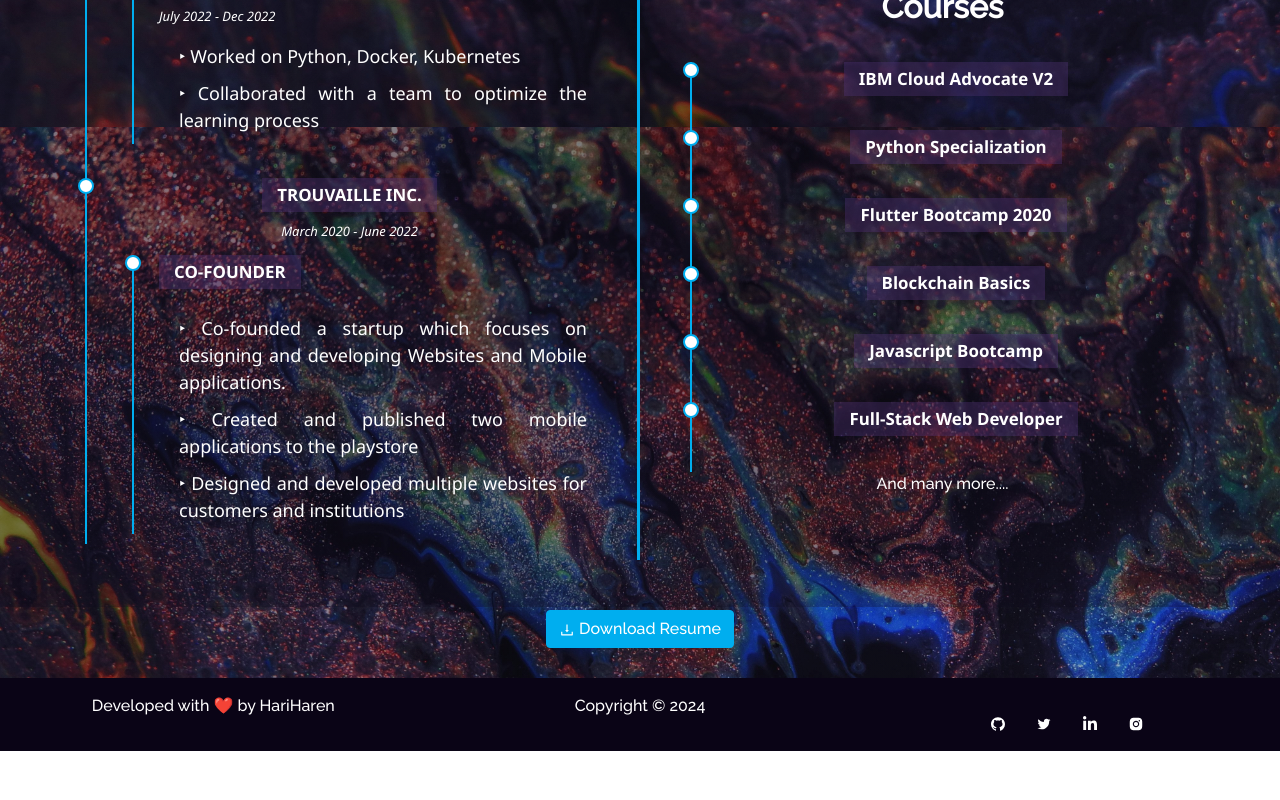
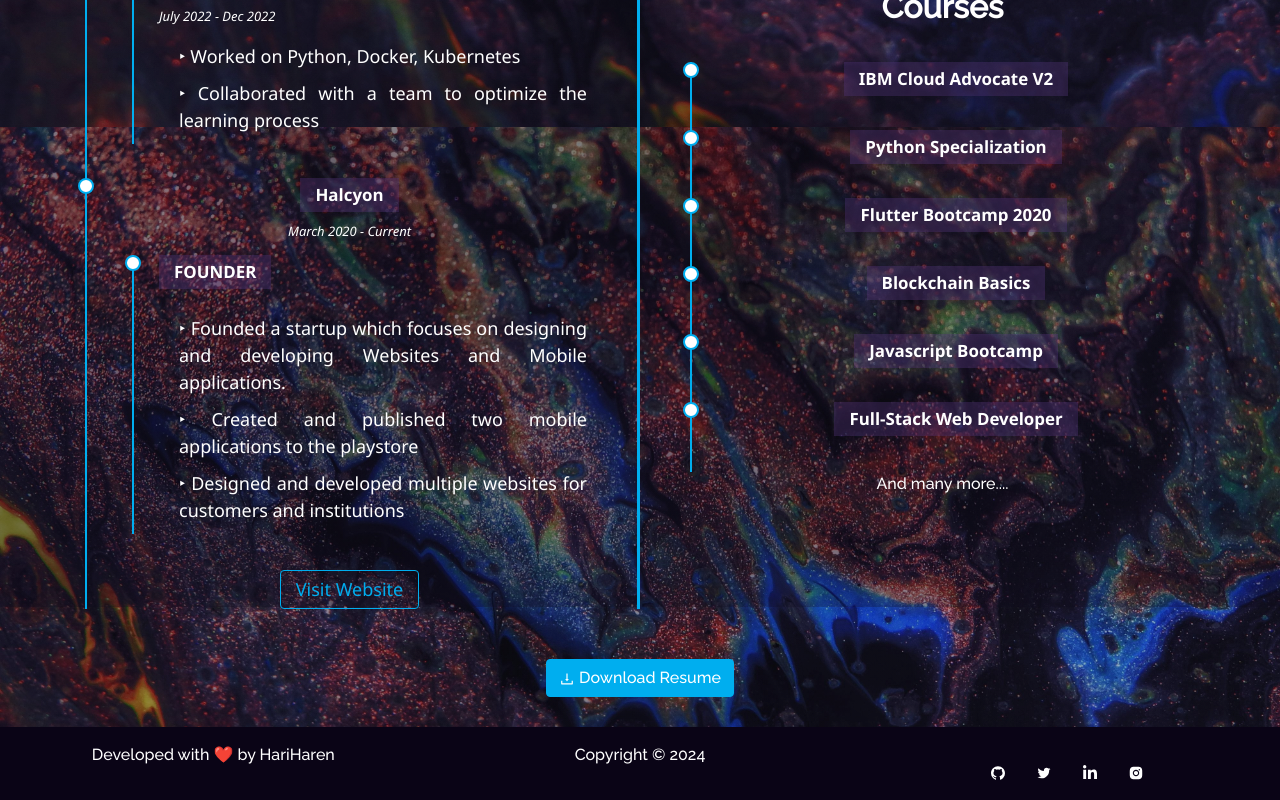
Before and after one commit to hariharen9/portfolio, a React (Create React App) app: page /resume in a window 1280 px wide. Shown: the part 1793-2593 px from the top of the page. Before the commit the page ends 2544 px from the top, so only its background shows below. Built offline with nearby package versions, Linux system fonts and the light colour scheme.

Commit message:
Updated experience

```diff
--- a/src/components/Projects/Projects.js
+++ b/src/components/Projects/Projects.js
@@ -42,7 +42,7 @@ function Projects() {
 
           <Col md={4} className="project-card">
             <ProjectCard
-              imgPath="https://play-lh.googleusercontent.com/kLxvPxrqHaFL9lljlV0mbzI3-QqK6F2VHi11LoYPJR7zvC0K3VJ7605b61xx2kWzbog=s180-rw"
+              imgPath="https://raw.githubusercontent.com/hariharen9/angst/refs/heads/master/android/app/src/main/icon-playstore.png"
               isBlog={false}
               title="Angst"
               description="Angst is your guide to reduce your mind-wandering and to feel less anxious. Our handpicked collection of ASMRs, Podcasts, Reading, Exercises, Quizzes, and Videos would help you feel less anxious and would definitely accompany you the next time when you have an anxiety attack."
@@ -63,7 +63,7 @@ function Projects() {
           </Col>
           <Col md={4} className="project-card">
             <ProjectCard
-              imgPath="https://i.imgur.com/a8eTprC.png"
+              imgPath="https://media.macphun.com/img/uploads/customer/blog/1691416474/169141676764d0f8bfd123b6.17928475.jpg?q=85&w=1680"
               isBlog={false}
               title="FOG BLOGG - Blog with ease"
               description="
--- a/src/components/Resume/Resume.js
+++ b/src/components/Resume/Resume.js
@@ -15,8 +15,7 @@ function Resume() {
           <Button
             variant="primary"
             href="https://drive.google.com/file/d/1emagYjcTNNaGeL23jY2i1icrTJSoKxGr/view?usp=sharing"
-            target="_blank"
-          >
+            target="_blank">
             <AiOutlineDownload />
             &nbsp;Download Resume&nbsp;
           </Button>
@@ -38,8 +37,7 @@ function Resume() {
           <Col
             md={6}
             className="resume-left"
-            style={{ borderRight: "3px solid rgb(0, 174, 239)" }}
-          >
+            style={{ borderRight: "3px solid rgb(0, 174, 239)" }}>
             <h3 className="resume-title">Experience</h3>
             <Resumecontent
               title="Tata Consultancy Services"
@@ -80,18 +78,19 @@ function Resume() {
               ]}
             />
             <Resumecontent
-              title="TROUVAILLE INC."
-              date="March 2020 - June 2022"
+              title="Halcyon"
+              date="March 2020 - Current"
               content={[
                 {
-                  title: "CO-FOUNDER",
+                  title: "FOUNDER",
                   content: [
-                    "Co-founded a startup which focuses on designing and developing Websites and Mobile applications.",
+                    "Founded a startup which focuses on designing and developing Websites and Mobile applications.",
                     "Created and published two mobile applications to the playstore",
                     "Designed and developed multiple websites for customers and institutions",
                   ],
                 },
               ]}
+              link="https://halcyon.netlify.app/"
             />
           </Col>
 
@@ -150,8 +149,7 @@ function Resume() {
             href={
               "https://drive.google.com/file/d/1emagYjcTNNaGeL23jY2i1icrTJSoKxGr/view?usp=sharing"
             }
-            target="_blank"
-          >
+            target="_blank">
             <AiOutlineDownload />
             &nbsp;Download Resume
           </Button>
--- a/src/components/Resume/ResumeContent.js
+++ b/src/components/Resume/ResumeContent.js
@@ -1,25 +1,3 @@
-// import React from "react";
-
-// function ResumeContent(props) {
-//   return (
-//     <div className="resume-item">
-//       <h5 className={props.title ? "resume-title" : "resume-no-title"}>
-//         {props.title}
-//       </h5>
-//       <p>
-//         <em>{props.date}</em>
-//       </p>
-//       <ul>
-//         {props.content.map((value, index) => (
-//           <li key={index}> ‣ {value}</li>
-//         ))}
-//       </ul>
-//     </div>
-//   );
-// }
-
-// export default ResumeContent;
-
 import React from "react";
 
 function Resumecontent(props) {
@@ -43,6 +21,16 @@ function Resumecontent(props) {
             </li>
           ))}
         </ul>
+        {/* Add link section here */}
+        {props.link && (
+          <a
+            href={props.link}
+            target="_blank"
+            rel="noopener noreferrer"
+            className="resume-link">
+            Visit Website
+          </a>
+        )}
       </div>
     </div>
   );
--- a/src/style.css
+++ b/src/style.css
@@ -271,7 +271,23 @@ html {
   padding-top: 30px !important;
 }
 
+.resume-link {
+  display: inline-block;
+  color: #00aeef !important;
+  text-decoration: none;
+  margin-top: 10px;
+  font-weight: 500;
+  border: 1px solid #00aeef;
+  padding: 5px 15px;
+  border-radius: 4px;
+  transition: all 0.3s ease;
+}
 
+.resume-link:hover {
+  background-color: #00aeef;
+  color: white !important;
+  text-decoration: none;
+}
 
 
 /* Image tilt */
```
